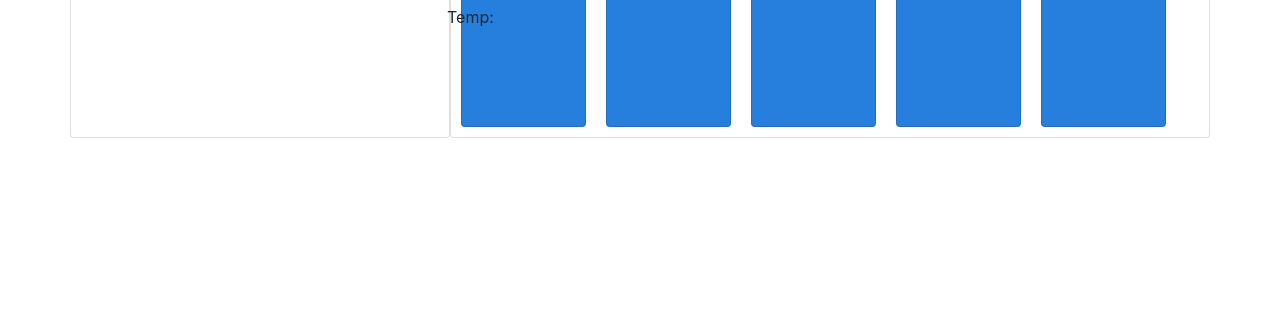
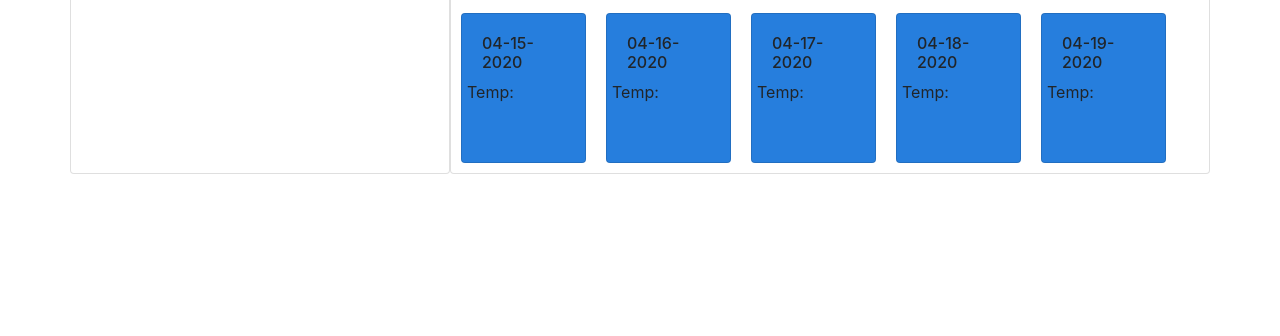
Before and after one commit to Knzmck/weather-dashboard, a plain HTML site: page index.html in a window 1280 px wide. Shown: the part 464-800 px from the top of the page. Drawn offline with nearby package versions, Linux system fonts and the light colour scheme.

Commit message:
future dates display on forecast

```diff
--- a/index.html
+++ b/index.html
@@ -1,19 +1,19 @@
 <!DOCTYPE html>
 <html lang="en">
+
 <head>
     <meta charset="UTF-8" />
     <meta name="viewport" content="width=device-width, initial-scale=1.0" />
     <title>Weather Tracker</title>
-    <link
-      rel="stylesheet"
-      href="https://stackpath.bootstrapcdn.com/bootstrap/4.4.1/css/bootstrap.min.css"
-      integrity="sha384-Vkoo8x4CGsO3+Hhxv8T/Q5PaXtkKtu6ug5TOeNV6gBiFeWPGFN9MuhOf23Q9Ifjh"
-      crossorigin="anonymous"
-    />
+    <link rel="stylesheet" href="https://stackpath.bootstrapcdn.com/bootstrap/4.4.1/css/bootstrap.min.css"
+        integrity="sha384-Vkoo8x4CGsO3+Hhxv8T/Q5PaXtkKtu6ug5TOeNV6gBiFeWPGFN9MuhOf23Q9Ifjh" crossorigin="anonymous" />
     <link rel="stylesheet" href="./assets/style.css" />
 </head>
+
 <body>
-    <header><h1>Weather Dashboard</h1></header>
+    <header>
+        <h1>Weather Dashboard</h1>
+    </header>
 
     <div class="container">
         <div class="row">
@@ -33,9 +33,10 @@
             <main class="col-md-8 card">
                 <section>
                     <section class="row col-md-8 card" id="weather-today">
-            <h2 class="row mb-4 ml-2 mt-3" id="city"></h2>
+                        <h2 class="row ml-2 mt-3" id="city"></h2>
+                        <text id="today-date" class="mb-4 ml-2 mt-1"></text>
 
-            <h6 class="row mb-4 ml-2">Temperature: <text class="ml-2" id="temp">  </text></h6>
+                        <h6 class="row mb-4 ml-2">Temperature: <text class="ml-2" id="temp"> </text></h6>
                         <h6 class="row mb-4 ml-2">Humidity: <text class="ml-2" id="humidity"> </text></h6>
                         <h6 class="row mb-4 ml-2">Wind Speed: <text class="ml-2" id="wind"> </text></h6>
                         <h6 class="row mb-4 ml-2">UV Index:<text class="ml-2" id="uv" class="card"> </text></h6>
@@ -44,15 +45,56 @@
                         <h2 class="row mt-3 ml-2 mb-4">5-Day Forecast</h2>
                         <div class="row">
                             <div class="box card">
-                  <h6>Date</h6>
+
+                                <div class="card-body">
+                                    <h6 id="0day-date"></h6>
                                     <div class="row" id="0day-pic"><img></div>
-                  <text class ="row">Temp: <text id="0day-temp"> </text></text>
-                  <text class ="row" id="0day-humidity"></text>
+                                    <text class="row">Temp: <text id="0day-temp"> </text></text>
+                                    <text class="row" id="0day-humidity"></text>
                                 </div>
-              <div class="box card"><h6>Date</h6></div>
-              <div class="box card"><h6>Date</h6></div>
-              <div class="box card"><h6>Date</h6></div>
-              <div class="box card"><h6>Date</h6></div>
+
+                            </div>
+                                <div class="box card">
+
+                                <div class="card-body">
+                                    <h6 id="1day-date"></h6>
+                                    <div class="row" id="1day-pic"><img></div>
+                                    <text class="row">Temp: <text id="1day-temp"> </text></text>
+                                    <text class="row" id="1day-humidity"></text>
+                                </div>
+
+                            </div>
+                            <div class="box card">
+
+                                <div class="card-body">
+                                    <h6 id="2day-date"></h6>
+                                    <div class="row" id="2day-pic"><img></div>
+                                    <text class="row">Temp: <text id="2day-temp"> </text></text>
+                                    <text class="row" id="2day-humidity"></text>
+                                </div>
+
+                            </div>
+                            <div class="box card">
+
+                                <div class="card-body">
+                                    <h6 id="3day-date"></h6>
+                                    <div class="row" id="3day-pic"><img></div>
+                                    <text class="row">Temp: <text id="3day-temp"> </text></text>
+                                    <text class="row" id="3day-humidity"></text>
+                                </div>
+
+                            </div>
+                            <div class="box card">
+
+                                <div class="card-body">
+                                    <h6 id="4day-date"></h6>
+                                    <div class="row" id="4day-pic"><img></div>
+                                    <text class="row">Temp: <text id="4day-temp"> </text></text>
+                                    <text class="row" id="4day-humidity"></text>
+                                </div>
+
+                            </div>
+
                         </div>
                     </section>
             </main>
--- a/script.js
+++ b/script.js
@@ -11,8 +11,18 @@ if (localStorage.getItem("searchHistory")) {
   else{
       var searchHistory = []
   }
-  //
+  // Getting today's date and future dates
 
+  const today = moment();
+  console.log( moment().format('MM-DD-YYYY'));
+  $("#today-date").text(moment().format('MM-DD-YYYY'))
+  $("#0day-date").text(moment().add(1, 'days').format('MM-DD-YYYY'));
+  $("#1day-date").text(moment().add(2, 'days').format('MM-DD-YYYY'));
+  $("#2day-date").text(moment().add(3, 'days').format('MM-DD-YYYY'));
+  $("#3day-date").text(moment().add(4, 'days').format('MM-DD-YYYY'));
+  $("#4day-date").text(moment().add(5, 'days').format('MM-DD-YYYY'));
+
+//   Ajax call to retrieve weather data from openweathermap
   console.log(searchHistory);
   function getWeather(city) {
     var yourKey = "4c6debcfabe452a31f0225082b5f86a9";
@@ -36,20 +46,25 @@ if (localStorage.getItem("searchHistory")) {
       $('#temp').text(temp.toFixed(0) + '° F')
       $('#wind').text(response.wind.speed + ' MPH');
       $('#humidity').text(response.main.humidity + '%');
-
+//   second ajax call using data above to get a more detailed future forecast and UV index
       $.ajax({
         url: queryURL,
         method: "GET",
       }).then(function (response) {
+         // test response
+        console.log(response);
+
+        //  displaying UV index as a number
         var uvEl = parseFloat(response.current.uvi.toFixed(1));
         $('#uv').text(uvEl)
-        console.log(response);
-        $('#0day-temp').text(((response.daily[0].temp.day)-273.15) * 1.8 + 32)
+
+        // displaying future forecast
+        $('#0day-temp').text((((response.daily[0].temp.day)-273.15) * 1.8 + 32).toFixed(1))
       });
     });
   }
 
-  // Search button event: grab input from each box, performs search operation, clears out divs
+  // Search button event: grab input from each box, performs search operation, pushes results to array of saved cities, clears out divs
   $("#search-btn").click(function (e) {
     e.preventDefault();
     var city = $("#city-input").val();
@@ -77,8 +92,7 @@ if (localStorage.getItem("searchHistory")) {
   });
 
 
-  const today = moment();
-  console.log( moment().format('MM-DD-YYYY'));
+
 
 
   // when user saves 8 cities, oldest city gets kicked off list and newest city gets put on list first
```
Lines whose indentation alone changed are shown as unchanged.
